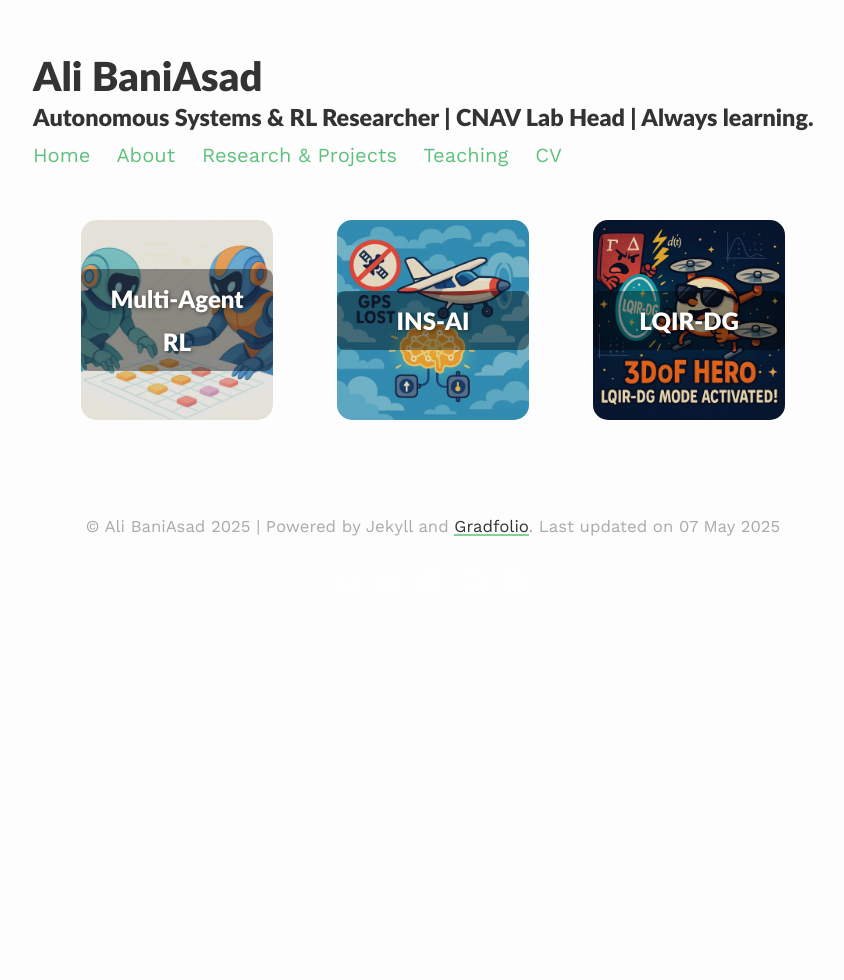
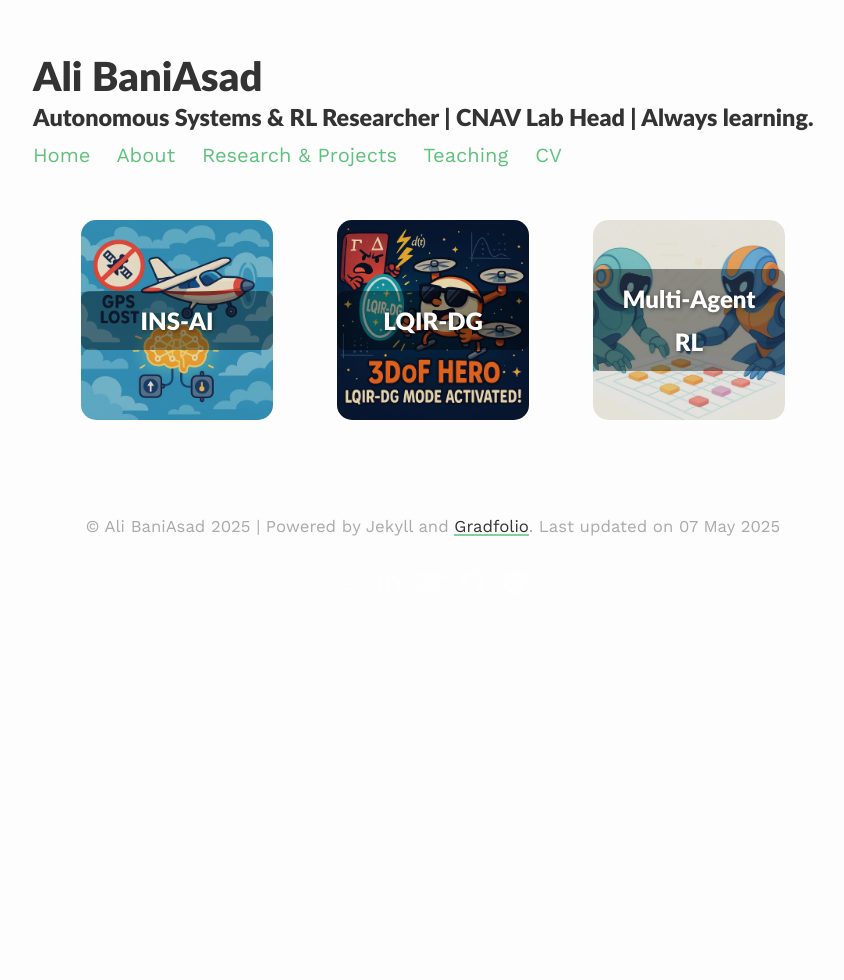
Before and after one commit to alibaniasad1999/alibaniasad1999.github.io, a Jekyll site: the page built from _pages/projects.md, in a window 1280 px wide. Shown: the whole page, without its empty margins (207-1051 px from the left). Built offline with Jekyll 4.4.1, drawn with Linux system fonts in a browser that asks for light colours; part of the change alters nothing that is shown.

```diff
--- a/_config.yml
+++ b/_config.yml
@@ -43,11 +43,11 @@ collections:
   projects:
     output: true
     permalink: /projects/:name/
-    sort_by: order        # Jekyll will sort by this front-matter key
-    order:                # (optional) explicit list, kept for reference
-      - Master.md
-      - INS-AI.md
-      - LQDG.md
+    # sort_by: order        # Jekyll will sort by this front-matter key
+    # order:                # (optional) explicit list, kept for reference
+    #   - Master.md
+    #   - INS-AI.md
+    #   - LQDG.md
 
 # Sass
 sass:
```
